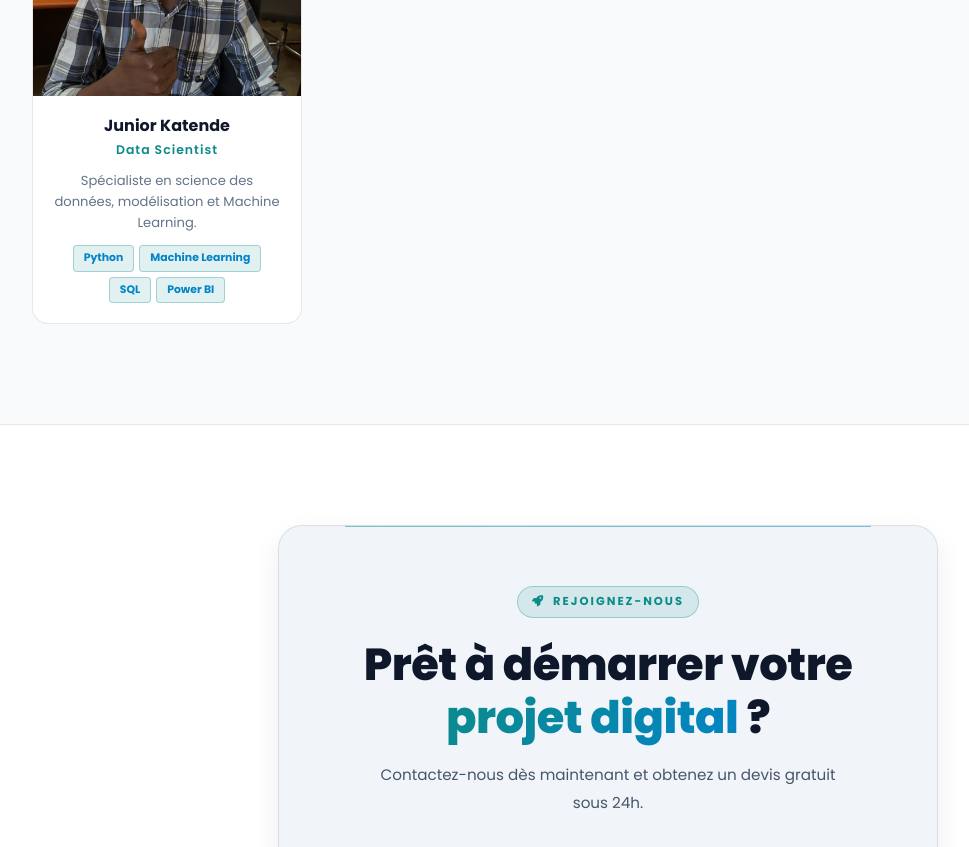
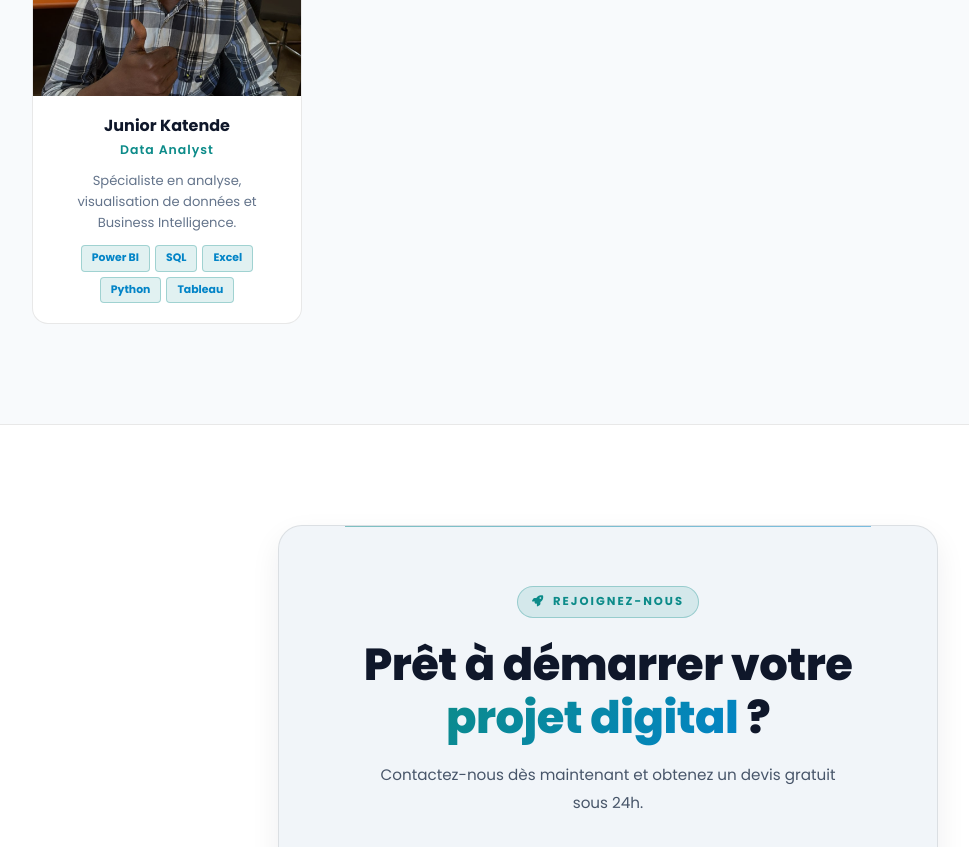
Before and after one commit to davkakabalu905-collab/codeur-x-site, a plain HTML site: page about.html in a window 1280 px wide. Shown: the part 4880-5727 px from the top of the page, without its empty margins (32-1001 px from the left). Drawn offline with Linux system fonts and the light colour scheme.

Commit message:
Mise à jour du profil de Junior Katende en Data Analyst avec sa stack technologique

```diff
--- a/about.html
+++ b/about.html
@@ -811,9 +811,9 @@
           </div>
           <div class="team-body">
             <h3>Junior Katende</h3>
-            <div class="team-role">Data Scientist</div>
-            <p>Spécialiste en science des données, modélisation et Machine Learning.</p>
-            <div class="team-skills"><span class="team-skill">Python</span><span class="team-skill">Machine Learning</span><span class="team-skill">SQL</span><span class="team-skill">Power BI</span></div>
+            <div class="team-role">Data Analyst</div>
+            <p>Spécialiste en analyse, visualisation de données et Business Intelligence.</p>
+            <div class="team-skills"><span class="team-skill">Power BI</span><span class="team-skill">SQL</span><span class="team-skill">Excel</span><span class="team-skill">Python</span><span class="team-skill">Tableau</span></div>
           </div>
         </div>
 
```
